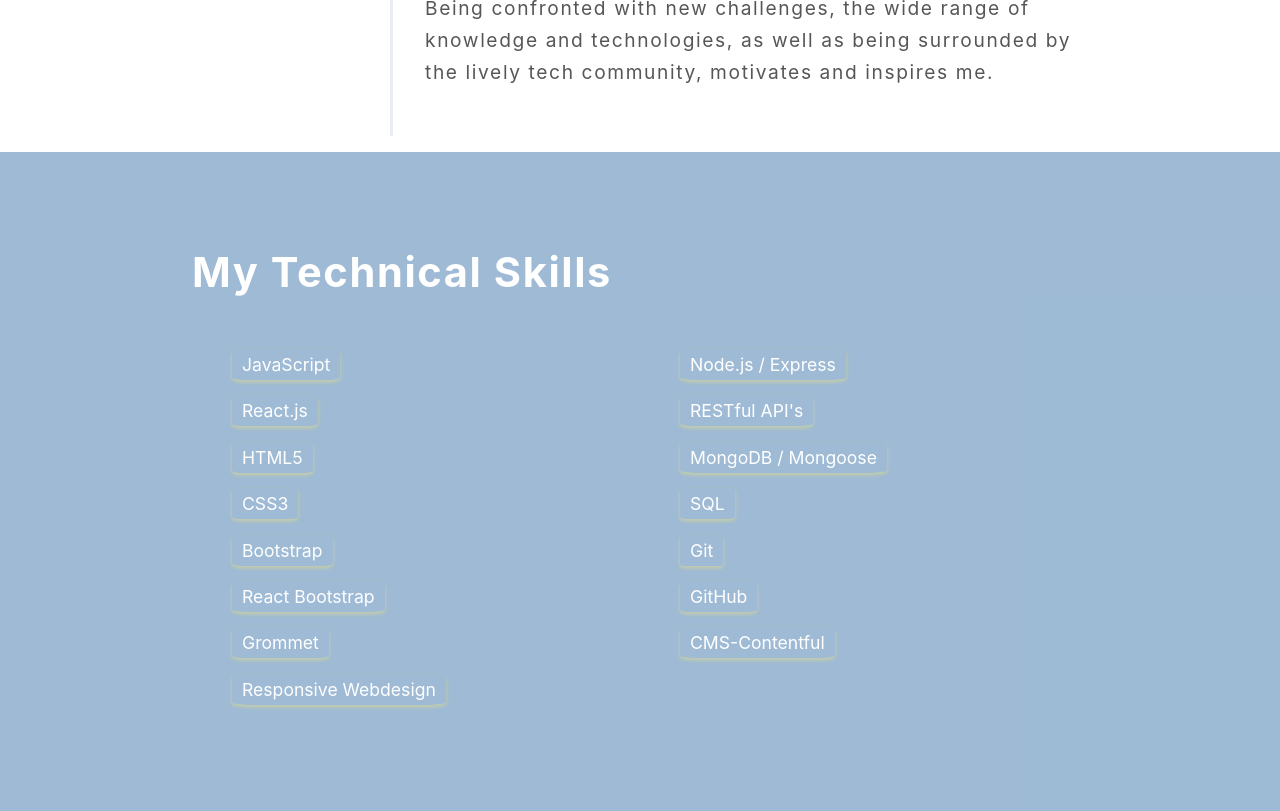
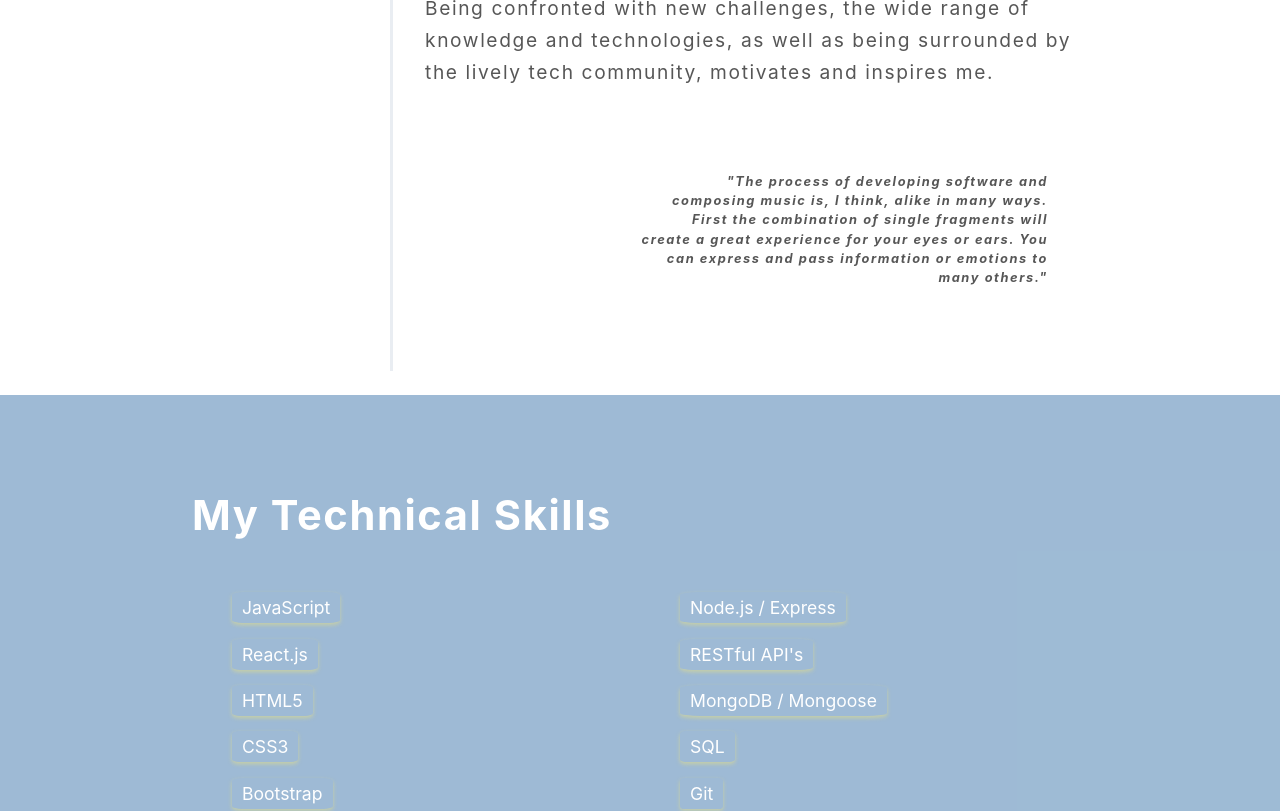
Before and after one commit to juliamj/portfolio_, a React (Create React App) app: page / in a window 1280 px wide. Shown: the part 720-1531 px from the top of the page. Built offline with nearby package versions, Linux system fonts and the light colour scheme; the HTML template or start-up script is replaced by a standard one.

Commit message:
add quote

```diff
--- a/src/components/About.js
+++ b/src/components/About.js
@@ -4,7 +4,7 @@
 
 function About() {
     return (
-        <div className="about">
+        <div className="about mb-4">
             <div className="section">
                 <div className="flex">
                     <div className="about-left pr-5">
@@ -49,6 +49,11 @@
                             <span className="highlight-light"> user experience </span>
                             . Being confronted with new challenges, the wide range of knowledge and technologies, as well as being surrounded by the lively tech community, motivates and inspires me.
                         </p>
+                        <div className="quote-about pt-3 mb-5">
+                            <p>
+                                "The process of developing software and composing music is, I think, alike in many ways. First the combination of single fragments will create a great experience for your eyes or ears. You can express and pass information or emotions to many others."
+                            </p>
+                        </div>
                     </div>
                 </div>
             </div>
--- a/src/styles/About.css
+++ b/src/styles/About.css
@@ -27,6 +27,23 @@
 .social-icon:hover {
     color: rgba(228, 222, 135, 0.61);
     cursor: pointer;
+}
+.quote-about {
+  display: flex;
+  justify-content: flex-end;
+}
+.quote-about p {
+  font-size: 0.8rem;
+  letter-spacing: 0.1rem;
+  /* line-height: 2rem; */
+  width: 450px;
+  margin-right: 20px;
+  padding: 20px;
+  font-style: italic;
+  font-weight: bold;
+  text-align: end;
+  /* box-shadow: 0 2px 4px 0 rgba(24, 92, 156, 0.418); */
+  /* box-shadow: 0 2px 4px 0 rgba(176, 228, 117, 0.418); */
 }
 /* ABOUT RIGHT */
 .about-right {
--- a/src/styles/App.css
+++ b/src/styles/App.css
@@ -26,6 +26,7 @@
   letter-spacing: 0.1rem;
   line-height: 2rem;
 }
+
 @media only screen and (max-width:780px) {
   .section {
     width: 95%;
@@ -59,7 +60,6 @@
 
 @media only screen and (max-width:1200px) {
   .heading {
-    margin-top: 6rem;
     text-align: center;
     margin-left: 0;
   }
--- a/src/styles/Skills.css
+++ b/src/styles/Skills.css
@@ -2,7 +2,7 @@
     background-color: rgba(24, 92, 156, 0.418);
     padding-top: 10vh;
     /* padding-bottom: 20vh; */
-    height: 100vh;
+    min-height: 100vh;
     color: white;
 }
 
@@ -21,7 +21,28 @@
 .skills li {
     margin-bottom: 20px;
 }
-
+.quote-skills {
+  display: flex;
+  justify-content: center;
+}
+.quote-skills p {
+  font-size: 1rem;
+  letter-spacing: 0.1rem;
+  /* line-height: 2rem; */
+  width: 650px;
+  margin-right: 20px;
+  padding: 20px;
+  font-style: italic;
+  font-weight: bold;
+  text-align: center;
+  margin-top: 10%;
+  /* box-shadow: 0 2px 4px 0 rgba(24, 92, 156, 0.418); */
+  /* box-shadow: 0 2px 4px 0 rgba(176, 228, 117, 0.418); */
+}
+.autor {
+  font-size: 0.8rem;
+  font-weight: normal;
+}
 
 @media only screen and (min-width:1350px) {
     .skills-flex {
```
